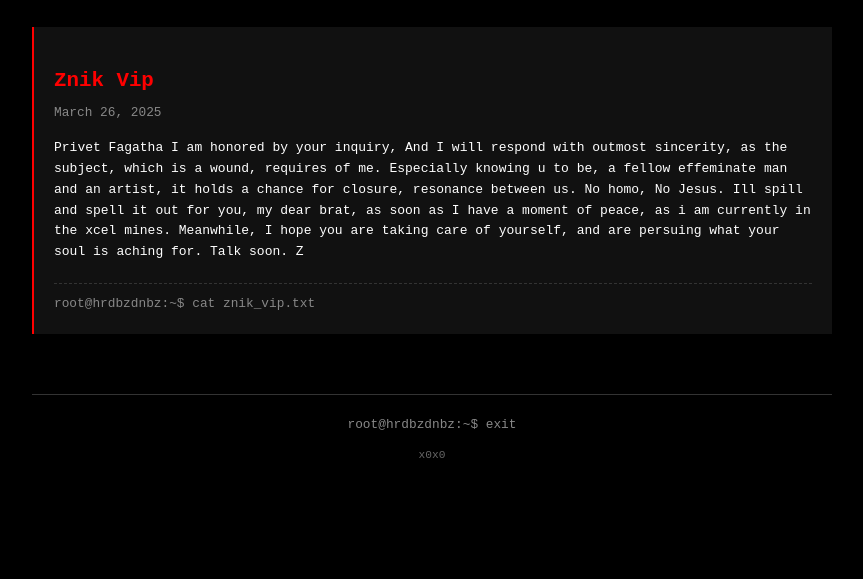
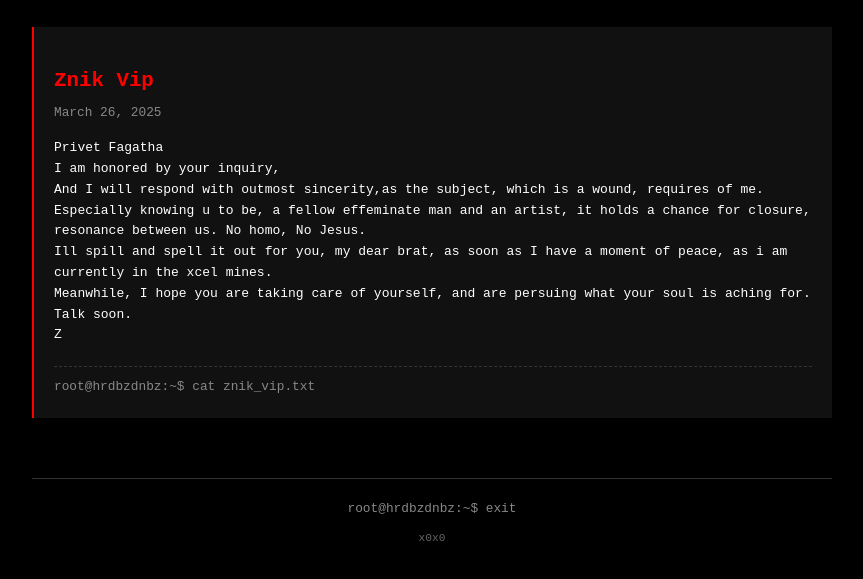
Before and after one commit to hardbazdonbaz/harbazdonbaz.github.io, a plain HTML site: page index.html in a window 1280 px wide. Shown: the part 239-818 px from the top of the page, without its empty margins (208-1071 px from the left). Drawn offline with Linux system fonts and the light colour scheme.

Commit message:
Update index.html

```diff
--- a/index.html
+++ b/index.html
@@ -47,15 +47,21 @@
 
 
 
-Privet Fagatha
+Privet Fagatha</br>
 
-I am honored by your inquiry,
-And I will respond with outmost sincerity, as the subject, which is a wound, requires of me.
+I am honored by your inquiry,</br>
+And I will respond with outmost sincerity,as the subject, which is a wound, requires of me.
 Especially knowing u to be, a fellow effeminate man and an artist, it holds a chance for closure, resonance between us. No homo, No Jesus.
+
+</br>
 
 Ill spill and spell it out for you, my dear brat, as soon as I have a moment of peace, as i am currently in the xcel mines.
 
+</br>
+
 Meanwhile, I hope you are taking care of yourself, and are persuing what your soul is aching for. Talk soon.
+
+</br>
 
 Z
 
```
